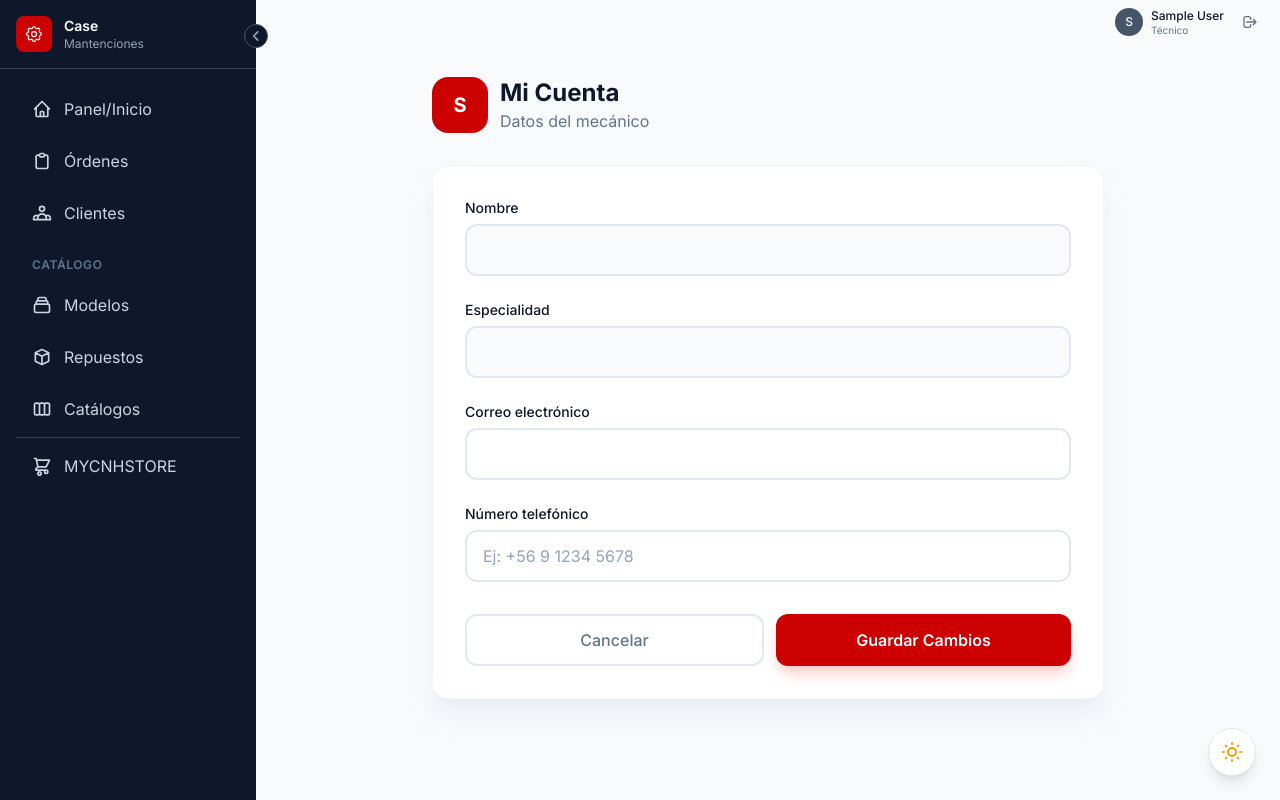
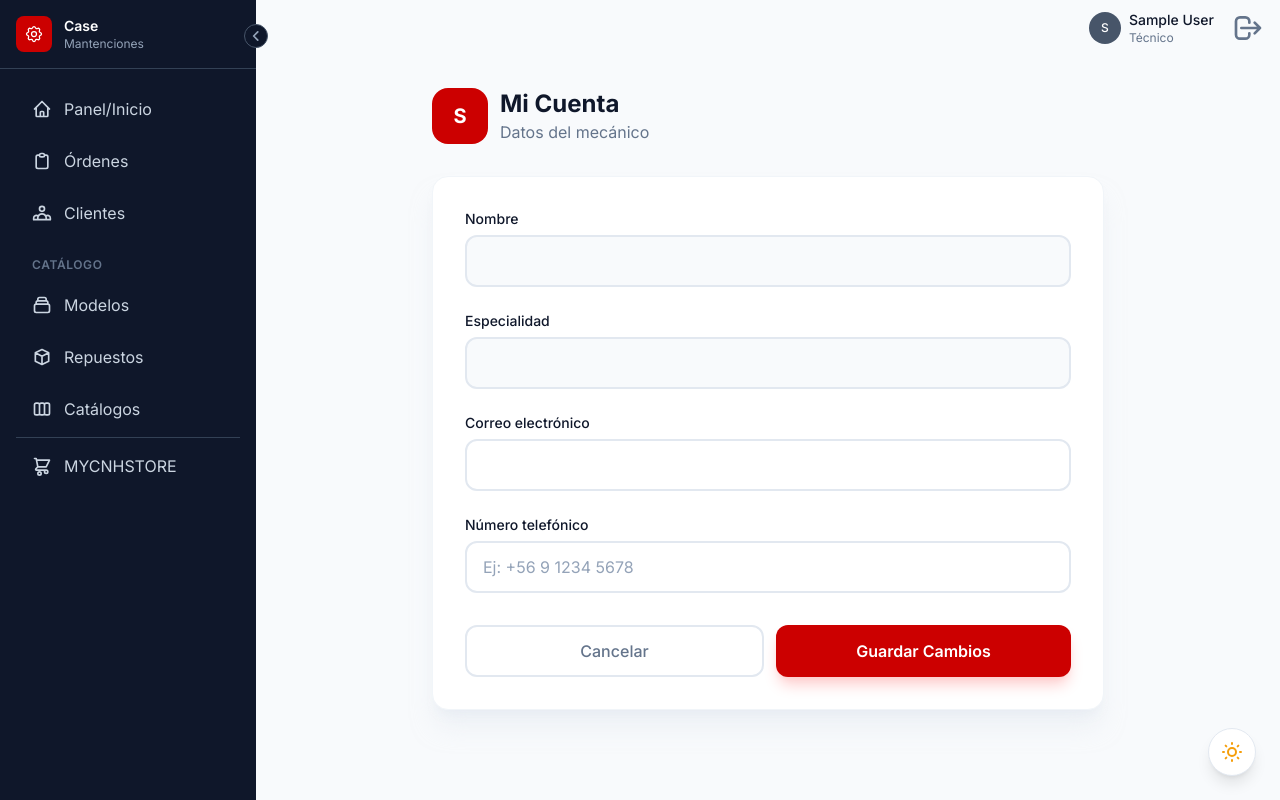
Before and after one commit to grosar03-maker/sistema-mantenciones, a Django app: template infrastructure/templates/mecanico/detalle_mecanico.html in a window 1280 px wide. Run offline with Django 4.2, Linux system fonts and the light colour scheme; the template is opened without the code that fills it, so the values that code supplies are empty; the visitor is signed in with stand-in values (Sample User, id 1); some libraries are stand-ins or nearby versions.

Commit message:
topbar: botones un poco mas grandes w-8 h-8 y texto sm

```diff
--- a/infrastructure/templates/mecanico/topbar.html
+++ b/infrastructure/templates/mecanico/topbar.html
@@ -1,16 +1,16 @@
-<div class="flex items-center gap-1">
-    <a href="{% url 'detalle_mecanico' %}" class="flex items-center gap-2 px-2 py-1 rounded-lg hover:bg-slate-100 dark:hover:bg-slate-700 transition-all duration-200 group" title="Mi Cuenta">
-        <div class="w-7 h-7 rounded-full bg-slate-600 flex items-center justify-center text-white text-xs font-medium uppercase shrink-0 group-hover:bg-slate-500 transition-colors">
+<div class="flex items-center gap-1.5">
+    <a href="{% url 'detalle_mecanico' %}" class="flex items-center gap-2 px-3 py-1.5 rounded-lg hover:bg-slate-100 dark:hover:bg-slate-700 transition-all duration-200 group" title="Mi Cuenta">
+        <div class="w-8 h-8 rounded-full bg-slate-600 flex items-center justify-center text-white text-xs font-medium uppercase shrink-0 group-hover:bg-slate-500 transition-colors">
             {{ mecanico.nombre|make_list|first|default:user.username|make_list|first }}
         </div>
         <div class="leading-tight hidden sm:block">
-            <p class="text-xs font-medium text-[#0F172A] dark:text-white">{{ mecanico.nombre|default:user.get_full_name|default:user.username }}</p>
-            <p class="text-[10px] text-[#64748B] dark:text-slate-400">{{ mecanico.especialidad|default:"Técnico" }}</p>
+            <p class="text-sm font-medium text-[#0F172A] dark:text-white">{{ mecanico.nombre|default:user.get_full_name|default:user.username }}</p>
+            <p class="text-xs text-[#64748B] dark:text-slate-400">{{ mecanico.especialidad|default:"Técnico" }}</p>
         </div>
     </a>
     <a href="{% url 'logout' %}"
-       class="flex items-center justify-center w-7 h-7 rounded-lg text-[#64748B] dark:text-slate-400 hover:bg-slate-100 dark:hover:bg-slate-700 hover:text-[#0F172A] dark:hover:text-white transition-all duration-200" title="Cerrar Sesión">
-        <svg class="w-4 h-4" fill="none" stroke="currentColor" viewBox="0 0 24 24">
+       class="flex items-center justify-center w-8 h-8 rounded-lg text-[#64748B] dark:text-slate-400 hover:bg-slate-100 dark:hover:bg-slate-700 hover:text-[#0F172A] dark:hover:text-white transition-all duration-200" title="Cerrar Sesión">
+        <svg class="w-4.5 h-4.5" fill="none" stroke="currentColor" viewBox="0 0 24 24">
             <path stroke-linecap="round" stroke-linejoin="round" stroke-width="2" d="M17 16l4-4m0 0l-4-4m4 4H7m6 4v1a3 3 0 01-3 3H6a3 3 0 01-3-3V7a3 3 0 013-3h4a3 3 0 013 3v1" />
         </svg>
     </a>
```
